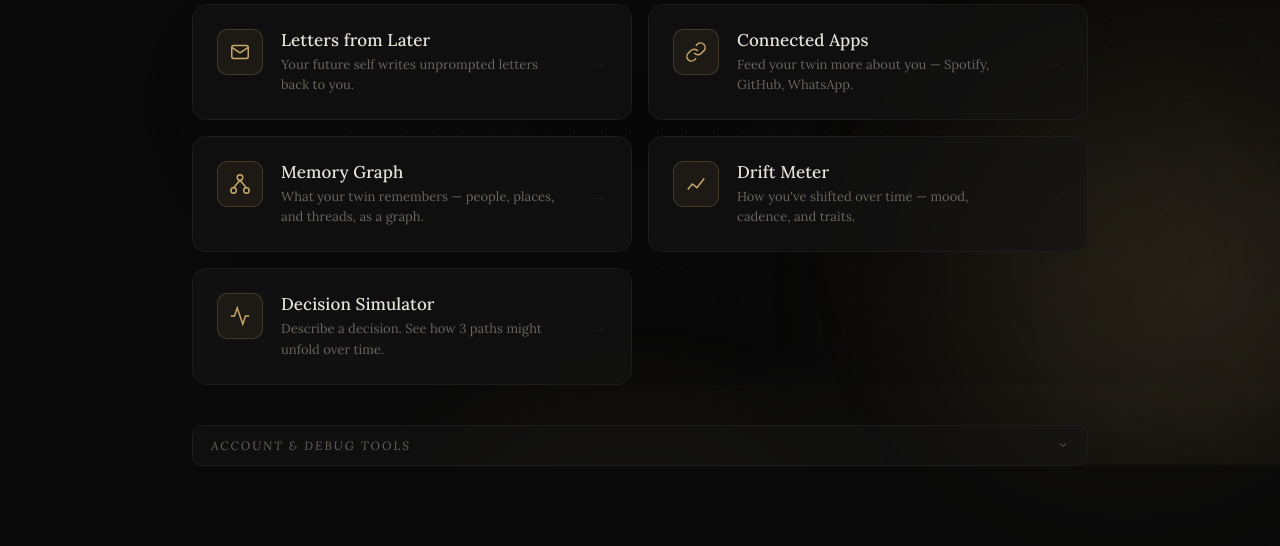
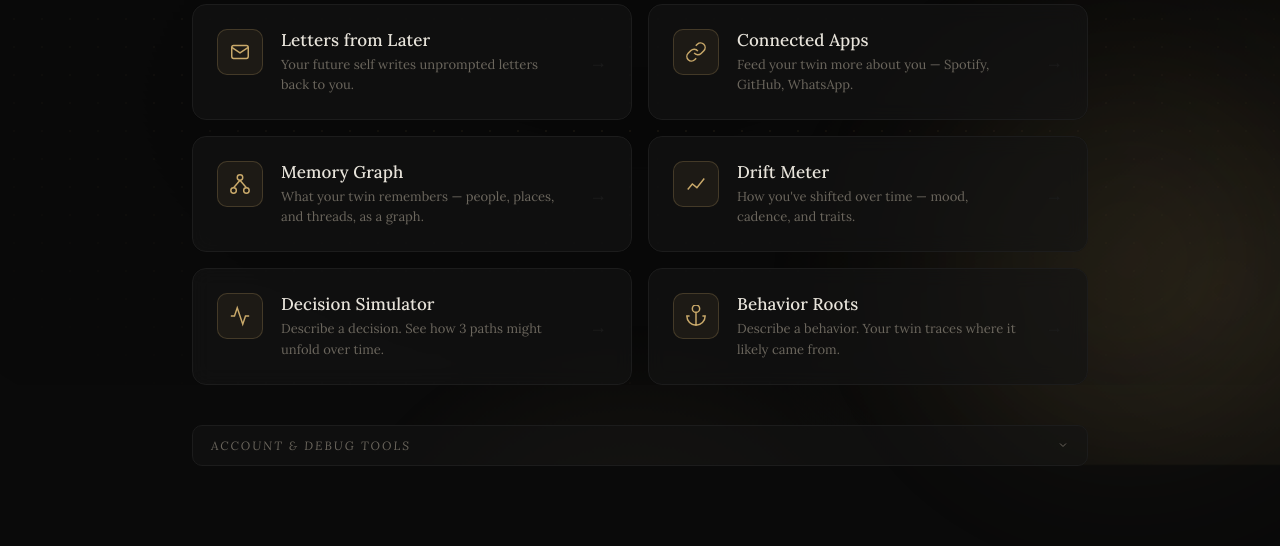
Before and after one commit to ayaanhussainsyed/mesync, a Flask app: template templates/dashboard.html in a window 1280 px wide. Shown: the part 415-961 px from the top of the page. Run offline with Flask 3, Linux system fonts and the light colour scheme; the template is opened without the code that fills it, so the values that code supplies are empty.

Commit message:
rm new kicker from behavior roots; add feature card to dashboard

```diff
--- a/templates/behavior_roots.html
+++ b/templates/behavior_roots.html
@@ -295,7 +295,7 @@
 
 <main>
   <div class="page-hero">
-    <div class="page-kicker">New</div>
+
     <h1 class="page-title">Behavior Roots</h1>
     <p class="page-sub">Describe a behavior you notice in yourself — your twin will look across everything it knows about you to find where it likely came from.</p>
   </div>
--- a/templates/dashboard.html
+++ b/templates/dashboard.html
@@ -373,6 +373,17 @@
       </div>
     <div class="feature-arrow">→</div>
     </a>
+
+    <a href="/behavior-roots" class="feature-card">
+      <div class="feature-icon">
+        <svg viewBox="0 0 24 24"><path d="M12 22V8M5 12H2a10 10 0 0020 0h-3"/><path d="M12 8a4 4 0 100-8 4 4 0 000 8z"/></svg>
+      </div>
+      <div class="feature-text">
+        <div class="feature-title">Behavior Roots</div>
+        <div class="feature-desc">Describe a behavior. Your twin traces where it likely came from.</div>
+      </div>
+    <div class="feature-arrow">→</div>
+    </a>
   </div>
 
   <details class="account-section">
```
